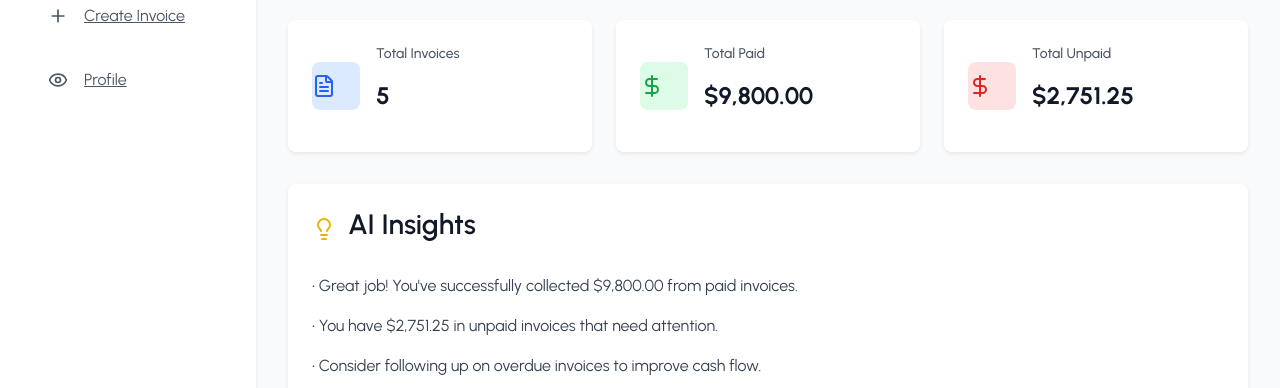
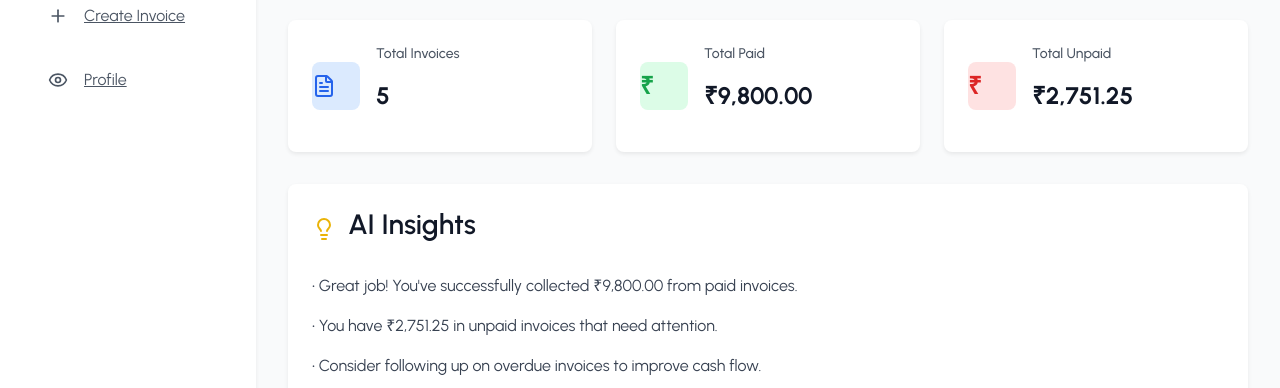
Before and after one commit to Gowsikakho/Invoice-Generator-Springboot, a React (Vite) app: page /dashboard in a window 1280 px wide. Shown: the part 302-690 px from the top of the page. Built offline with nearby package versions, Linux system fonts and the light colour scheme.

Commit message:
ui changes made in dashboard

```diff
--- a/src/pages/Dashboard.jsx
+++ b/src/pages/Dashboard.jsx
@@ -1,7 +1,7 @@
 import React, { useContext } from "react";
 import { Link } from "react-router-dom";
 import { AppContext } from "../context/AppContext";
-import { FileText, Plus, Eye, DollarSign, Lightbulb, ArrowRight } from "lucide-react";
+import { FileText, Plus, Eye, Lightbulb, ArrowRight } from "lucide-react";
 import "../dashboard.css";
 
 const Dashboard = () => {
@@ -26,9 +26,9 @@ const Dashboard = () => {
     };
 
     const formatCurrency = (amount) => {
-        return new Intl.NumberFormat('en-US', {
+        return new Intl.NumberFormat('en-IN', {
             style: 'currency',
-            currency: 'USD'
+            currency: 'INR'
         }).format(amount);
     };
 
@@ -111,7 +111,7 @@ const Dashboard = () => {
                     <div className="bg-white rounded-lg shadow-sm p-6">
                         <div className="flex items-center">
                             <div className="w-12 h-12 bg-green-100 rounded-lg flex items-center justify-center mr-4">
-                                <DollarSign className="text-green-600" size={24} />
+                                <span className="text-green-600 text-2xl font-bold">₹</span>
                             </div>
                             <div>
                                 <p className="text-sm font-medium text-gray-600">Total Paid</p>
@@ -124,7 +124,7 @@ const Dashboard = () => {
                     <div className="bg-white rounded-lg shadow-sm p-6">
                         <div className="flex items-center">
                             <div className="w-12 h-12 bg-red-100 rounded-lg flex items-center justify-center mr-4">
-                                <DollarSign className="text-red-600" size={24} />
+                                <span className="text-red-600 text-2xl font-bold">₹</span>
                             </div>
                             <div>
                                 <p className="text-sm font-medium text-gray-600">Total Unpaid</p>
```
